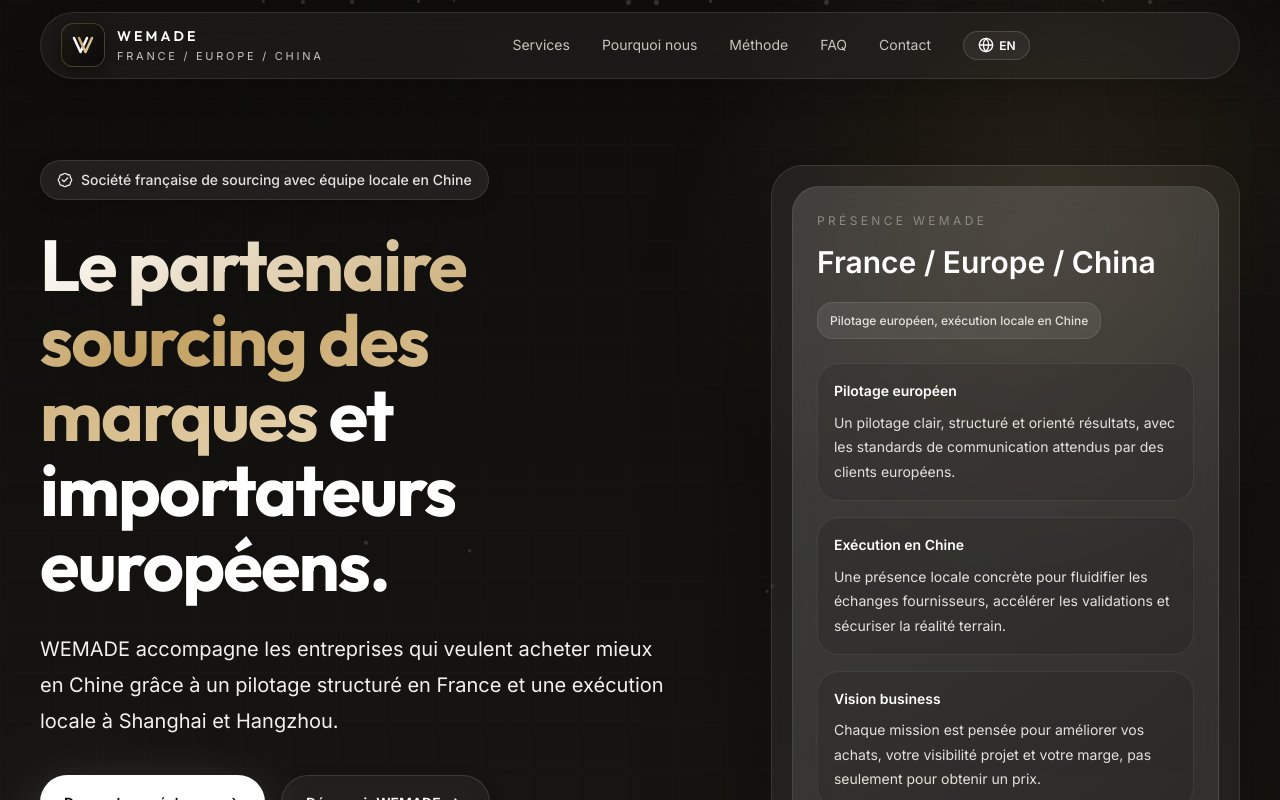
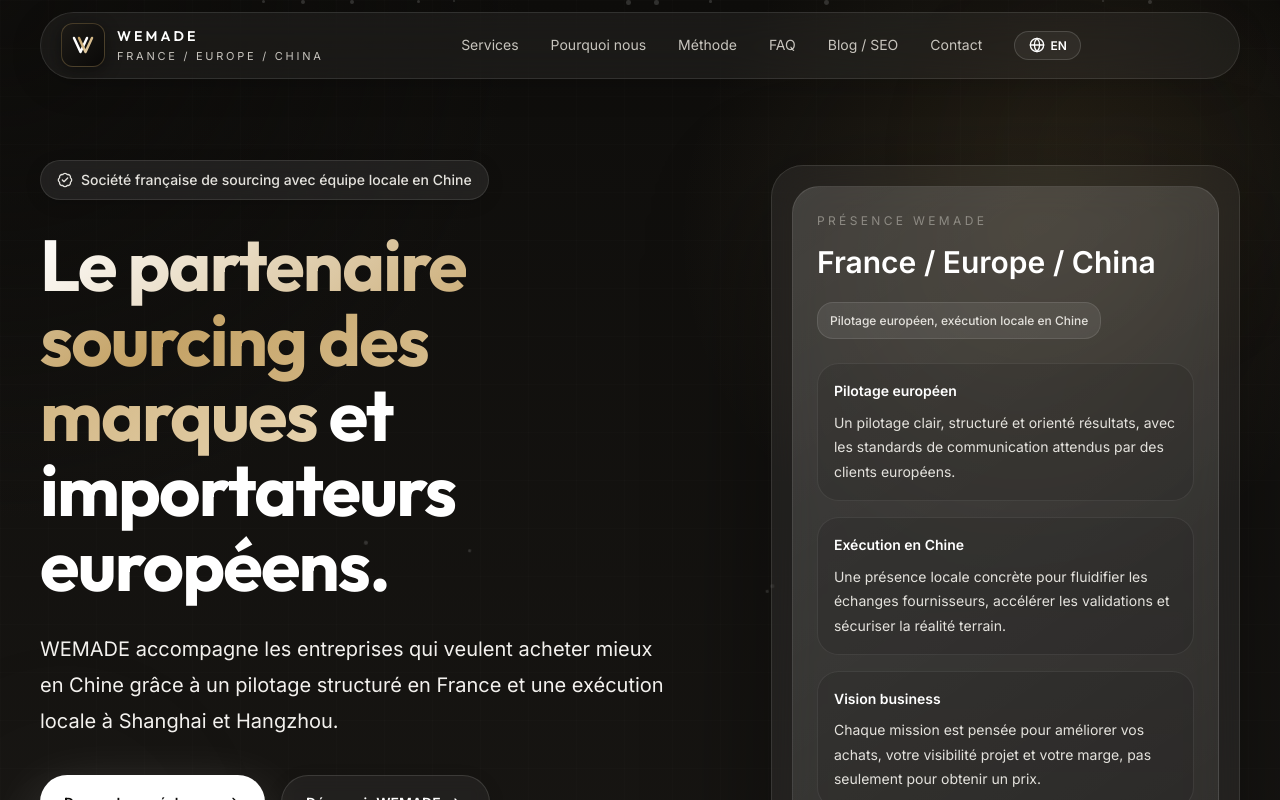
Before and after one commit to craigbarns/wemade, a React (Vite) app: page / in a window 1280 px wide. Shown: the top 800 px of the page. Built offline with nearby package versions, Linux system fonts and the light colour scheme.

Commit message:
feat(nav): add explicit blog link to the main navigation

```diff
--- a/src/App.jsx
+++ b/src/App.jsx
@@ -16,7 +16,7 @@ import {
   TimerReset,
   UserRound
 } from "lucide-react";
-import { BrowserRouter, Routes, Route } from "react-router-dom";
+import { BrowserRouter, Routes, Route, Link } from "react-router-dom";
 import { BlogIndex, BlogPost } from "./Blog";
 import { content } from "./content";
 import "./App.css";
@@ -167,6 +167,7 @@ function MainSite() {
             <a href="#why">{t.nav.why}</a>
             <a href="#process">{t.nav.process}</a>
             <a href="#faq">{t.nav.faq}</a>
+            <Link to="/blog">{t.nav.blog}</Link>
             <a href="#contact">{t.nav.contact}</a>
             <button className="lang-toggle-btn" onClick={toggleLang} aria-label="Toggle language">
               <Globe size={16} />
@@ -194,6 +195,7 @@ function MainSite() {
         <a href="#why" onClick={closeMobileMenu}>{t.nav.why}</a>
         <a href="#process" onClick={closeMobileMenu}>{t.nav.process}</a>
         <a href="#faq" onClick={closeMobileMenu}>{t.nav.faq}</a>
+        <Link to="/blog" onClick={closeMobileMenu}>{t.nav.blog}</Link>
         <a href="#contact" onClick={closeMobileMenu}>{t.nav.contact}</a>
         <button className="lang-toggle-btn-mobile" onClick={() => { toggleLang(); closeMobileMenu(); }}>
           <Globe size={20} /> Switch to {lang === "fr" ? "English" : "Français"}
--- a/src/content.jsx
+++ b/src/content.jsx
@@ -20,6 +20,7 @@ export const content = {
       why: "Pourquoi nous",
       process: "Méthode",
       faq: "FAQ",
+      blog: "Blog / SEO",
       contact: "Contact"
     },
     hero: {
@@ -162,6 +163,7 @@ export const content = {
       why: "Why Us",
       process: "Method",
       faq: "FAQ",
+      blog: "Blog / Insights",
       contact: "Contact"
     },
     hero: {
```
